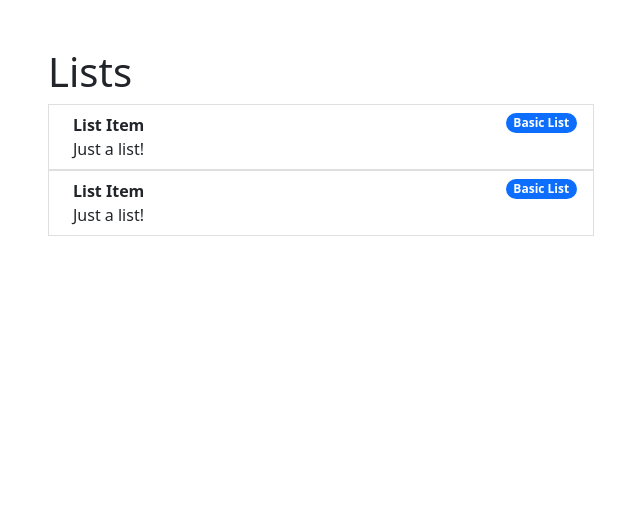
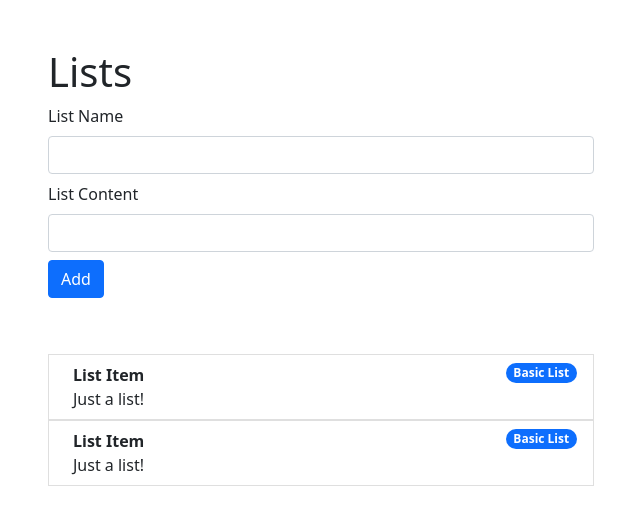
Before and after one commit to virgiawankusuma/Bobcats_FE, an Angular app in the folder angular-learning/: page /lists/all in a window 1280 px wide. Shown: the top 524 px of the page, without its empty margins (34-674 px from the left). Built offline with nearby package versions, Linux system fonts and the light colour scheme.

Commit message:
[Angular Day 3] Creating Custom Property & Event binding and also using structural directives

```diff
--- a/angular-learning/src/app/app.module.ts
+++ b/angular-learning/src/app/app.module.ts
@@ -1,6 +1,5 @@
 import { NgModule } from '@angular/core';
 import { BrowserModule } from '@angular/platform-browser';
-import { FormsModule } from '@angular/forms';
 
 import { AppRoutingModule } from './app-routing.module';
 import { AppComponent } from './app.component';
@@ -13,7 +12,6 @@ import { ListsModule } from './lists/lists.module';
   ],
   imports: [
     BrowserModule,
-    FormsModule,
     AppRoutingModule,
     CardsModule,
     ListsModule
--- a/angular-learning/src/app/lists/list-add/list-add.component.html
+++ b/angular-learning/src/app/lists/list-add/list-add.component.html
@@ -1,4 +1,4 @@
-<!-- <div class="mb-2">
+<div class="mb-2">
     <label for="list-name" class="form-label">List Name</label>
     <input type="text" class="form-control" id="list-name" [(ngModel)]="newListName">
 </div>
@@ -8,4 +8,4 @@
 </div>
 <div class="mb-2">
     <button class="btn btn-primary" (click)="onAddList()">Add</button>
-</div> -->
+</div>
--- a/angular-learning/src/app/lists/list-add/list-add.component.ts
+++ b/angular-learning/src/app/lists/list-add/list-add.component.ts
@@ -1,4 +1,4 @@
-import { Component, OnInit } from '@angular/core';
+import { Component, OnInit, EventEmitter, Output } from '@angular/core';
 
 @Component({
   selector: 'app-list-add',
@@ -6,10 +6,20 @@ import { Component, OnInit } from '@angular/core';
   styleUrls: ['./list-add.component.css']
 })
 export class ListAddComponent implements OnInit {
+  @Output() listCreated = new EventEmitter<{inputName:string, inputContent:string}>();
+  newListName = '';
+  newListContent = '';
 
   constructor() { }
 
   ngOnInit(): void {
   }
 
+  onAddList(){
+    this.listCreated.emit({
+      inputName:this.newListName,
+      inputContent:this.newListContent
+    });
+  }
+
 }
--- a/angular-learning/src/app/lists/list-item/list-item.component.html
+++ b/angular-learning/src/app/lists/list-item/list-item.component.html
@@ -1,7 +1,7 @@
 <li class="list-group-item d-flex justify-content-between align-items-start">
     <div class="ms-2 me-auto">
-        <div class="fw-bold">{{list.name}}</div>
-        {{list.content}}
+        <div class="fw-bold">{{element.name}}</div>
+        {{element.content}}
     </div>
-    <span class="badge bg-primary rounded-pill">{{list.type}}</span>
+    <span class="badge bg-primary rounded-pill">{{element.type}}</span>
 </li>
--- a/angular-learning/src/app/lists/list-item/list-item.component.ts
+++ b/angular-learning/src/app/lists/list-item/list-item.component.ts
@@ -6,7 +6,8 @@ import { Component, OnInit, Input } from '@angular/core';
   styleUrls: ['./list-item.component.css']
 })
 export class ListItemComponent implements OnInit {
-  @Input('listElement') list:any;
+  @Input('listElement')
+  element!: { type: string; name: string; content: string; };
 
   constructor() { }
 
--- a/angular-learning/src/app/lists/lists.component.html
+++ b/angular-learning/src/app/lists/lists.component.html
@@ -1,10 +1,10 @@
 <div class="container my-5">
     <h1>Lists</h1>
-    <!-- <div class="row mb-5">
+    <div class="row mb-5">
         <div class="col-6">
-            <app-list-add (listCreated)="onListAdded($event)"></app-list-add>
+            <app-list-add (listCreated)="onAddList($event)"></app-list-add>
         </div>
-    </div> -->
+    </div>
     <div class="row mb-5">
         <div class="col-6">
             <ol class="list-group list-group-numbered">
--- a/angular-learning/src/app/lists/lists.component.ts
+++ b/angular-learning/src/app/lists/lists.component.ts
@@ -7,24 +7,24 @@ import { Component, OnInit } from '@angular/core';
 })
 export class ListsComponent implements OnInit {
 
-  listsItem = [{type:'Basic List', name:'List Item', content:'Just a list!'}];
-  newListName = '';
-  newListContent = '';
+  listItem = [{type:'Basic List', name:'List Item', content:'Just a list!'}];
   lists = [
     {type:'Basic List', name:'List Item', content:'Just a list!'},
     {type:'Basic List', name:'List Item', content:'Just a list!'}
   ]
-  onListAdded(listData:{listName:string, listContent:string}){
-    this.listsItem.push({
-      type:'Basic List',
-      name:listData.listName,
-      content:listData.listContent
-    });
-  }
 
   constructor() { }
 
   ngOnInit(): void {
   }
 
+
+  onAddList(listData:{inputName:string, inputContent:string}){
+    this.lists.push({
+      type:'Basic List',
+      name:listData.inputName,
+      content:listData.inputContent
+    });
+  }
+
 }
--- a/angular-learning/src/app/lists/lists.module.ts
+++ b/angular-learning/src/app/lists/lists.module.ts
@@ -1,5 +1,6 @@
 import { NgModule } from '@angular/core';
 import { CommonModule } from '@angular/common';
+import { FormsModule } from '@angular/forms';
 
 import { ListsComponent } from './lists.component';
 import { ListItemComponent } from './list-item/list-item.component';
@@ -14,7 +15,8 @@ import { ListAddComponent } from './list-add/list-add.component';
     ListAddComponent
   ],
   imports: [
-    CommonModule
+    CommonModule,
+    FormsModule
   ],
   exports: [
     ListsComponent
```
